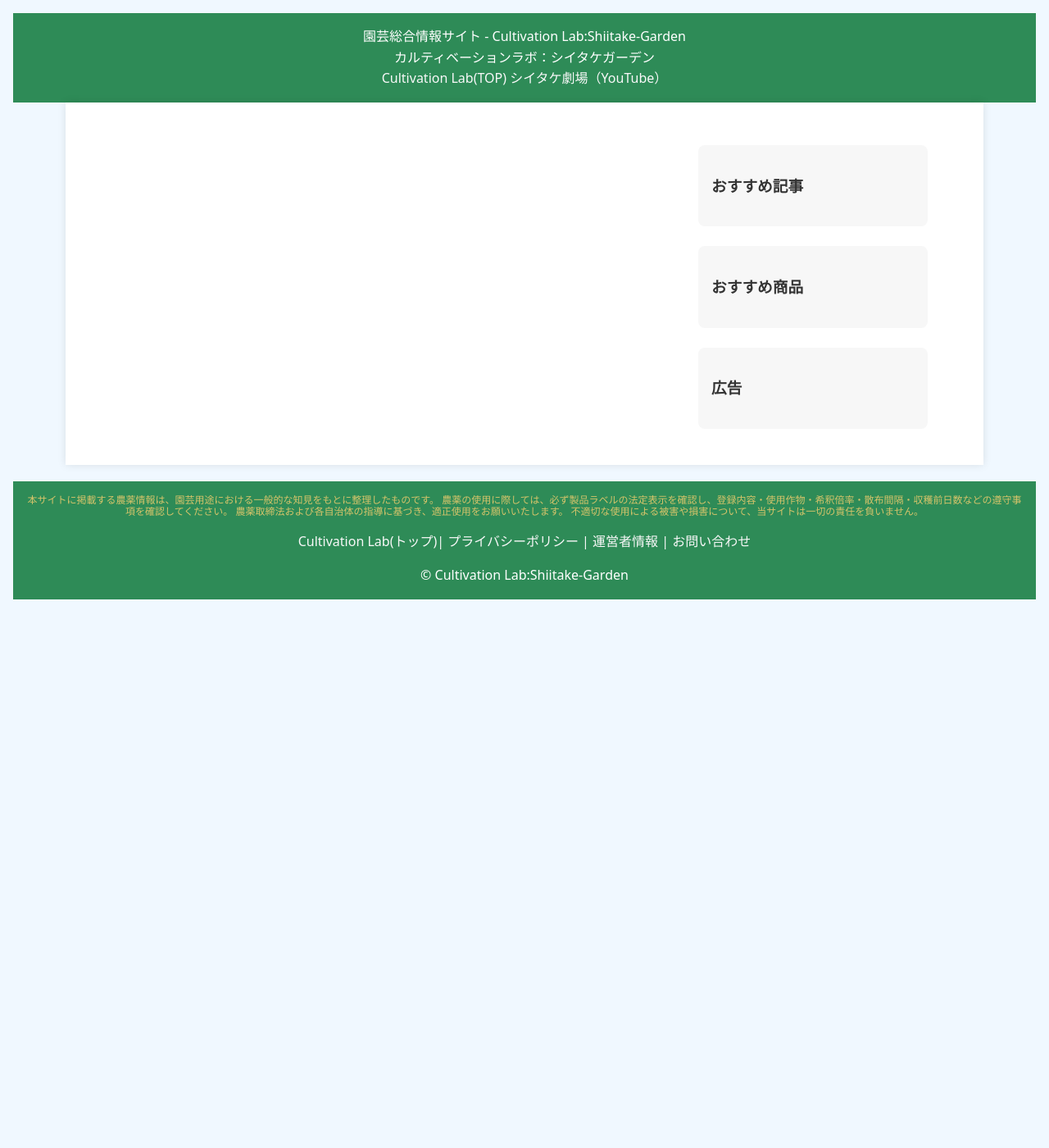
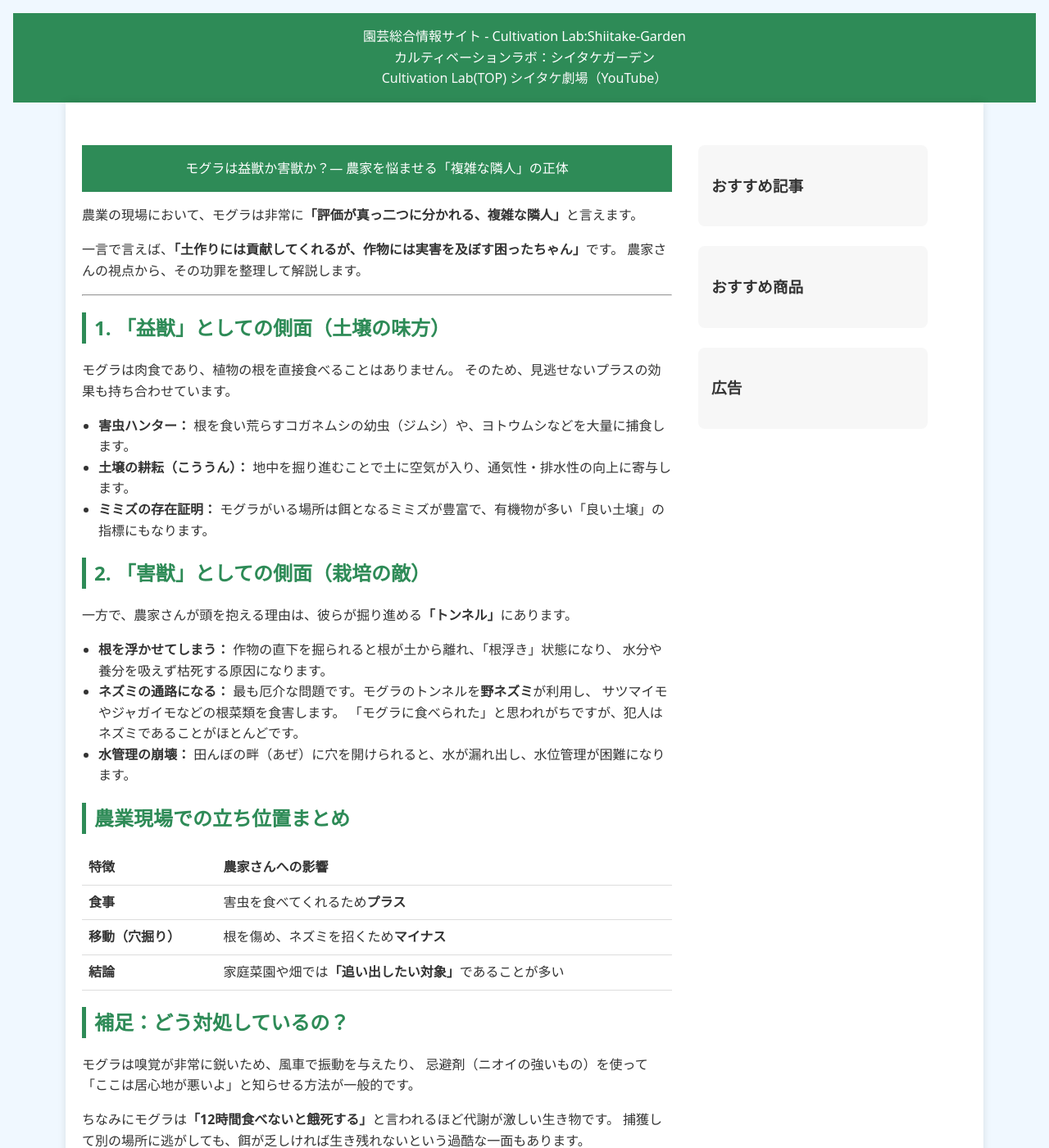
Before and after one commit to shiitake-garden/shiitake-garden.github.io, a Jekyll site: the page built from column/column_mogura.html, in a window 1280 px wide and 1400 px high. Shown: the whole window at 82% size. Built offline with Jekyll 4.4.1, drawn with Linux system fonts in a browser that asks for light colours; some of the changed text lies outside the part shown.

Commit message:
Update column_mogura.html

```diff
--- a/column/column_mogura.html
+++ b/column/column_mogura.html
@@ -1,6 +1,6 @@
 ---
 layout: default_care
-title: カルティベーションラボ
+title: モグラは益獣か害獣か？
 ---
 
 
@@ -12,6 +12,115 @@ title: カルティベーションラボ
 <section class="article-layout">
 
   <article class="article-main">
+
+<header>モグラは益獣か害獣か？― 農家を悩ませる「複雑な隣人」の正体</header>
+
+    <p>
+      農業の現場において、モグラは非常に<strong>「評価が真っ二つに分かれる、複雑な隣人」</strong>と言えます。
+    </p>
+
+    <p>
+      一言で言えば、<strong>「土作りには貢献してくれるが、作物には実害を及ぼす困ったちゃん」</strong>です。
+      農家さんの視点から、その功罪を整理して解説します。
+    </p>
+
+    <hr>
+
+    <h2>1. 「益獣」としての側面（土壌の味方）</h2>
+
+    <p>
+      モグラは肉食であり、植物の根を直接食べることはありません。
+      そのため、見逃せないプラスの効果も持ち合わせています。
+    </p>
+
+    <ul>
+      <li>
+        <strong>害虫ハンター：</strong>
+        根を食い荒らすコガネムシの幼虫（ジムシ）や、ヨトウムシなどを大量に捕食します。
+      </li>
+      <li>
+        <strong>土壌の耕耘（こううん）：</strong>
+        地中を掘り進むことで土に空気が入り、通気性・排水性の向上に寄与します。
+      </li>
+      <li>
+        <strong>ミミズの存在証明：</strong>
+        モグラがいる場所は餌となるミミズが豊富で、有機物が多い「良い土壌」の指標にもなります。
+      </li>
+    </ul>
+<!-- admax -->
+<script src="https://adm.shinobi.jp/s/9636538b62d70065fd2f5d158affb5ce"></script>
+<!-- admax -->
+    <h2>2. 「害獣」としての側面（栽培の敵）</h2>
+
+    <p>
+      一方で、農家さんが頭を抱える理由は、彼らが掘り進める<strong>「トンネル」</strong>にあります。
+    </p>
+
+    <ul>
+      <li>
+        <strong>根を浮かせてしまう：</strong>
+        作物の直下を掘られると根が土から離れ、「根浮き」状態になり、
+        水分や養分を吸えず枯死する原因になります。
+      </li>
+      <li>
+        <strong>ネズミの通路になる：</strong>
+        最も厄介な問題です。モグラのトンネルを<strong>野ネズミ</strong>が利用し、
+        サツマイモやジャガイモなどの根菜類を食害します。
+        「モグラに食べられた」と思われがちですが、犯人はネズミであることがほとんどです。
+      </li>
+      <li>
+        <strong>水管理の崩壊：</strong>
+        田んぼの畔（あぜ）に穴を開けられると、水が漏れ出し、水位管理が困難になります。
+      </li>
+    </ul>
+
+    <h2>農業現場での立ち位置まとめ</h2>
+
+    <table>
+      <thead>
+        <tr>
+          <th>特徴</th>
+          <th>農家さんへの影響</th>
+        </tr>
+      </thead>
+      <tbody>
+        <tr>
+          <td><strong>食事</strong></td>
+          <td>害虫を食べてくれるため<strong>プラス</strong></td>
+        </tr>
+        <tr>
+          <td><strong>移動（穴掘り）</strong></td>
+          <td>根を傷め、ネズミを招くため<strong>マイナス</strong></td>
+        </tr>
+        <tr>
+          <td><strong>結論</strong></td>
+          <td>家庭菜園や畑では<strong>「追い出したい対象」</strong>であることが多い</td>
+        </tr>
+      </tbody>
+    </table>
+
+    <h2>補足：どう対処しているの？</h2>
+
+    <p>
+      モグラは嗅覚が非常に鋭いため、風車で振動を与えたり、
+      忌避剤（ニオイの強いもの）を使って
+      「ここは居心地が悪いよ」と知らせる方法が一般的です。
+    </p>
+
+    <p>
+      ちなみにモグラは<strong>「12時間食べないと餓死する」</strong>と言われるほど代謝が激しい生き物です。
+      捕獲して別の場所に逃がしても、餌が乏しければ生き残れないという過酷な一面もあります。
+    </p>
+
+    <p>
+      農業の現場では、彼らの「働き」を認めつつも、
+      作物を守るために絶妙な距離感で（あるいは必死に）
+      追い出し工作が続けられている――それがリアルな実情です。
+    </p>
+
+
+
+
 
   </article>
 
@@ -37,7 +146,9 @@ title: カルティベーションラボ
     <div class="sidebar-block">
       <h3>広告</h3>
       <!-- AdSense広告枠 -->
-
+<!-- admax -->
+<script src="https://adm.shinobi.jp/s/1c5297a1f21c0a05e42610c2f423b8ef"></script>
+<!-- admax -->
     </div>
 
   </aside>
```
